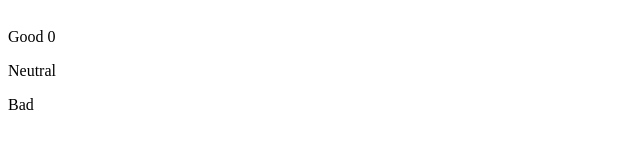
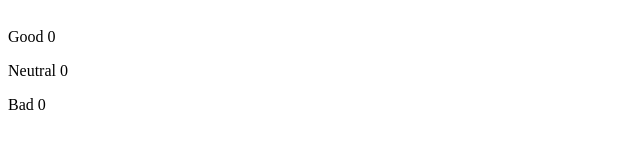
Before and after one commit to cecisalof/Fullstack, a React (Create React App) app in the folder part1/unicafe/: page / in a window 1280 px wide. Shown: the part 153-302 px from the top of the page, without its empty margins (0-640 px from the left). Built offline with nearby package versions, Linux system fonts and the light colour scheme.

Commit message:
Statistic component is working well

```diff
--- a/part1/unicafe/src/App.js
+++ b/part1/unicafe/src/App.js
@@ -1,15 +1,12 @@
 import React, {useState} from 'react'
-
-
 
 const Button = ({handleClick, text}) => (
   <button onClick={handleClick}> {text} </button>
 );
 
-//STILL WORKING ON REFACTORING & ON THE OPTIMIZATION OF THIS COMPONENT
 const Statistics = ({text, good, neutral, bad}) => {
   return(
-    <p>{text} {good}</p>
+    <p>{text} {good} {neutral} {bad}</p>
   )
 }
 
@@ -19,10 +16,10 @@ const App = () => {
   const [neutral, setNeutral] = useState(0);
   const [bad, setBad] = useState(0);
 
-  const handleGoodFeedback = () => {
-    setGood(good +1);
-    console.log('Congratulations! You have recieved a good feedback on ' + new Date())
-  }
+  const handleFeedback = () => {
+      setGood(good +1);
+      console.log('Congratulations! You have recieved a good feedback on ' + new Date())
+    }
 
   const handleNeutralFeedback = () => {
     setNeutral(neutral +1);
@@ -37,7 +34,7 @@ const App = () => {
   return (
     <>
       <h1>Give us your feedback!</h1>
-      <Button handleClick={handleGoodFeedback} text='Good'/>
+      <Button handleClick={handleFeedback} text='Good'/>
       <Button handleClick={handleNeutralFeedback} text='Neutral'/>
       <Button handleClick={handleBadFeedback} text='Bad' />
       <h1>Statistics</h1>
```
